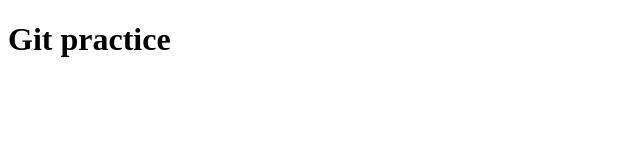
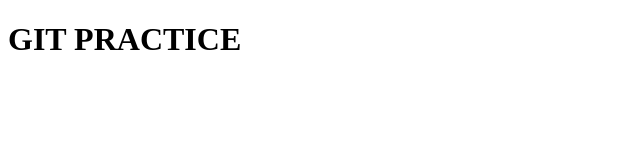
Before and after one commit to isaacgalvan10/practice, a plain HTML site: page index.html in a window 1280 px wide. Shown: the whole page, without its empty margins (0-640 px from the left). Drawn offline with Linux system fonts and the light colour scheme.

Commit message:
Capitalize title

```diff
--- a/index.html
+++ b/index.html
@@ -6,7 +6,7 @@
     <title>Javascript practice</title>
 </head>
 <body>
-    <h1>Git practice</h1>
+    <h1>GIT PRACTICE</h1>
     <script type="module" src="./script.js"></script>
 </body>
 </html>
```
